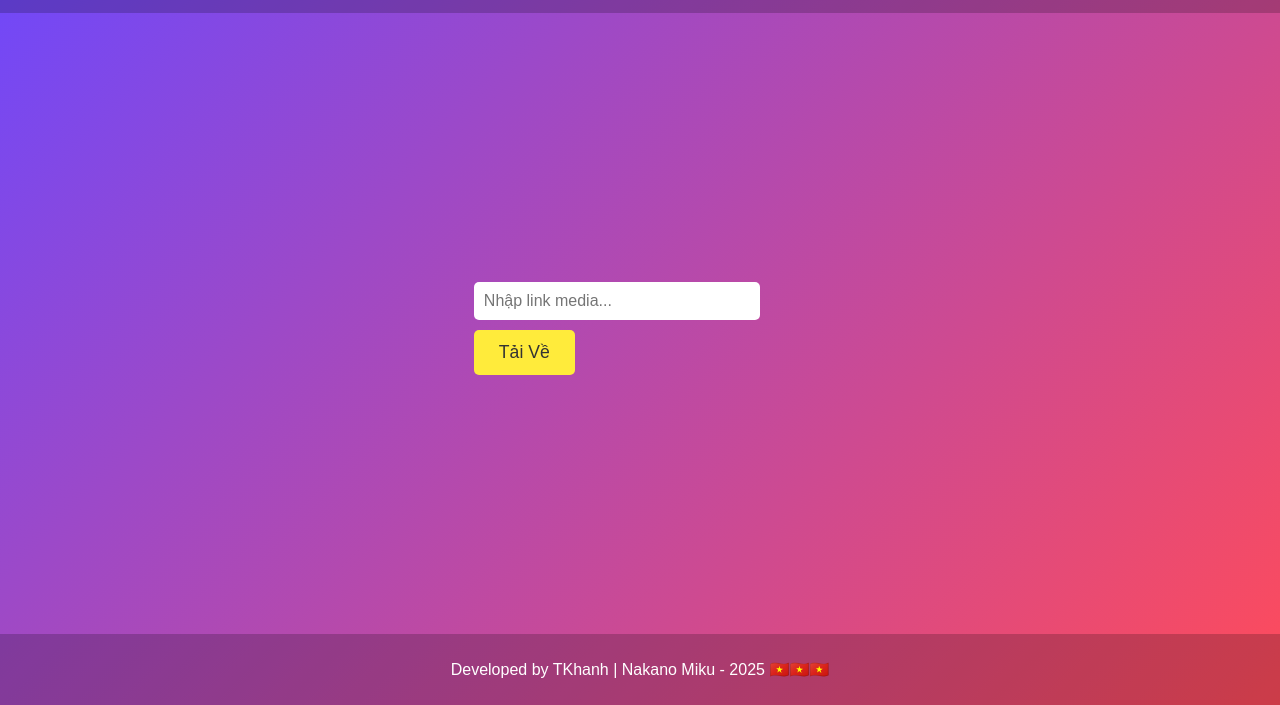
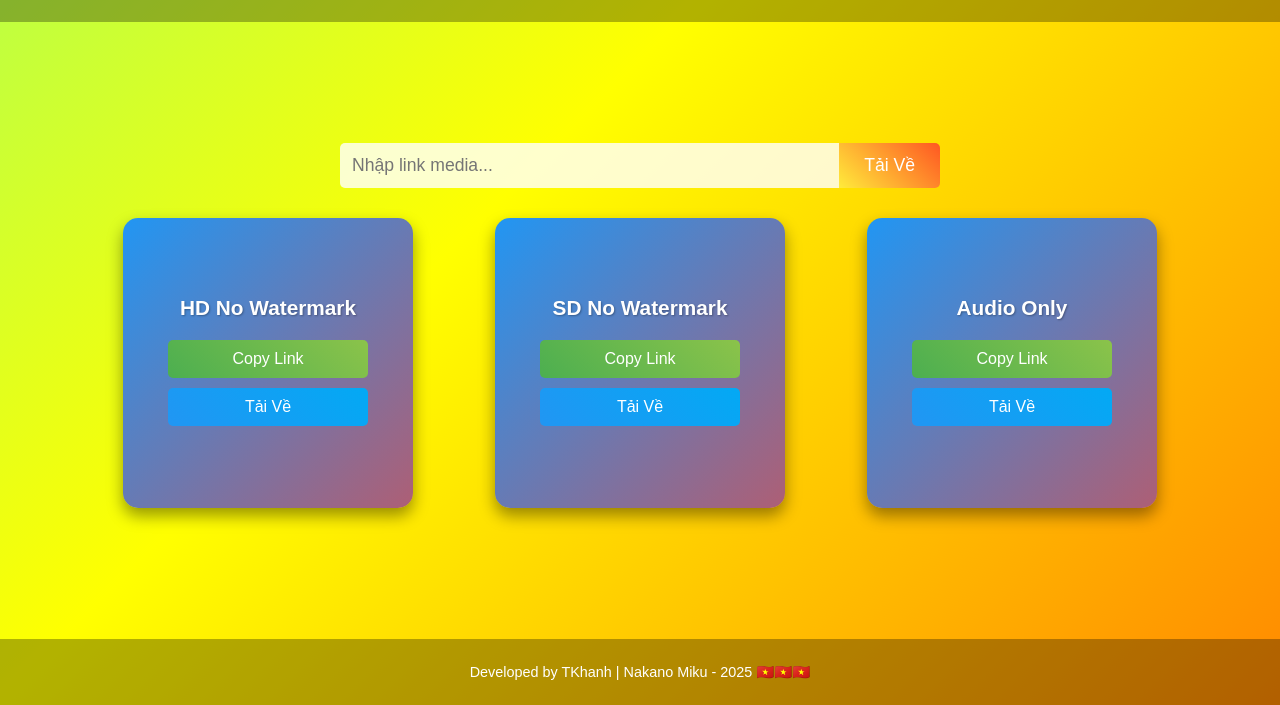
Before and after one commit to tkhanhpro/Downn, a website: page public/index.html in a window 1280 px wide. Shown: the part 95-800 px from the top of the page. Drawn offline with Linux system fonts and the light colour scheme.

Commit message:
Update style.css

```diff
--- a/public/style.css
+++ b/public/style.css
@@ -2,110 +2,147 @@ body {
   font-family: 'Arial', sans-serif;
   margin: 0;
   padding: 0;
-  background: linear-gradient(135deg, #6b48ff, #ff4b5a);
+  background: linear-gradient(135deg, #ff00ff, #00ffff, #ffff00, #ff0000);
+  background-size: 400% 400%;
+  animation: gradientMove 15s ease infinite;
   color: #fff;
   min-height: 100vh;
   display: flex;
   flex-direction: column;
 }
 
+@keyframes gradientMove {
+  0% { background-position: 0% 50%; }
+  50% { background-position: 100% 50%; }
+  100% { background-position: 0% 50%; }
+}
+
 header {
   text-align: center;
   padding: 20px;
-  background: rgba(0, 0, 0, 0.2);
+  background: rgba(0, 0, 0, 0.3);
 }
 
 header h1 {
   margin: 0;
-  font-size: 2em;
+  font-size: 2.5em;
+  text-shadow: 2px 2px 4px rgba(0,0,0,0.5);
 }
 
 header p {
   margin: 5px 0;
-  font-size: 1.1em;
+  font-size: 1.2em;
 }
 
 main {
   flex: 1;
   display: flex;
+  flex-direction: column;
   justify-content: center;
   align-items: center;
+  padding: 20px;
 }
 
-.media-card {
-  background: rgba(255, 255, 255, 0.1);
+.input-container {
+  display: flex;
+  width: 90%;
+  max-width: 600px;
+  margin-bottom: 20px;
+}
+
+input[type="url"] {
+  flex: 1;
+  padding: 12px;
+  border: none;
+  border-radius: 5px 0 0 5px;
+  font-size: 1.1em;
+  background: rgba(255,255,255,0.8);
+}
+
+#submit-btn {
+  background: linear-gradient(45deg, #ffeb3b, #ff5722);
+  color: #fff;
+  border: none;
+  padding: 12px 25px;
+  border-radius: 0 5px 5px 0;
+  cursor: pointer;
+  font-size: 1.1em;
+  transition: transform 0.2s;
+}
+
+#submit-btn:hover {
+  transform: scale(1.05);
+}
+
+#result-container {
+  display: flex;
+  justify-content: space-around;
+  width: 90%;
+  max-width: 1200px;
+  flex-wrap: wrap;
+}
+
+.media-frame {
+  background: linear-gradient(135deg, #2196f3, #f44336, #ffeb3b);
+  background-size: 300% 300%;
+  animation: frameGradient 10s ease infinite;
   border-radius: 15px;
   padding: 20px;
-  text-align: center;
-  width: 90%;
-  max-width: 400px;
-  box-shadow: 0 4px 15px rgba(0, 0, 0, 0.3);
+  margin: 10px;
+  width: 250px;
+  height: 250px;
+  display: flex;
+  flex-direction: column;
+  justify-content: center;
+  align-items: center;
+  box-shadow: 0 8px 16px rgba(0,0,0,0.4);
+  opacity: 0;
+  transform: scale(0.9);
+  animation: fadeInScale 0.5s forwards;
 }
 
-.preview {
-  width: 100%;
-  border-radius: 10px;
-  margin-bottom: 10px;
+@keyframes frameGradient {
+  0% { background-position: 0% 50%; }
+  50% { background-position: 100% 50%; }
+  100% { background-position: 0% 50%; }
 }
 
-.media-card h2 {
-  font-size: 1.2em;
-  margin: 10px 0;
+@keyframes fadeInScale {
+  to { opacity: 1; transform: scale(1); }
 }
 
-.download-options {
-  display: flex;
-  justify-content: space-around;
-  margin: 15px 0;
+.media-frame h3 {
+  margin: 0 0 15px;
+  font-size: 1.3em;
+  text-shadow: 1px 1px 2px rgba(0,0,0,0.3);
 }
 
-.download-btn {
-  background: #fff;
+.copy-btn, .download-btn {
+  background: rgba(255,255,255,0.9);
   border: none;
   padding: 10px 20px;
+  margin: 5px 0;
   border-radius: 5px;
   cursor: pointer;
   font-size: 1em;
-  transition: transform 0.2s, background 0.2s;
+  color: #333;
+  transition: transform 0.2s, box-shadow 0.2s;
+  width: 80%;
 }
 
-.mp4 { color: #ff4b5a; }
-.mp3 { color: #6b48ff; }
-
-.download-btn:hover {
-  transform: scale(1.05);
+.copy-btn:hover, .download-btn:hover {
+  transform: scale(1.1);
+  box-shadow: 0 4px 8px rgba(0,0,0,0.2);
 }
 
-.download-btn.mp4:hover { background: #ff4b5a; color: #fff; }
-.download-btn.mp3:hover { background: #6b48ff; color: #fff; }
+.copy-btn { background: linear-gradient(45deg, #4caf50, #8bc34a); color: #fff; }
+.download-btn { background: linear-gradient(45deg, #2196f3, #03a9f4); color: #fff; }
 
-input[type="url"] {
-  width: 80%;
-  padding: 10px;
-  margin: 10px 0;
-  border: none;
-  border-radius: 5px;
-  font-size: 1em;
-}
-
-#submit-btn {
-  background: #ffeb3b;
-  color: #333;
-  border: none;
-  padding: 12px 25px;
-  border-radius: 5px;
-  cursor: pointer;
-  font-size: 1.1em;
-  transition: background 0.2s;
-}
-
-#submit-btn:hover {
-  background: #fdd835;
-}
-
-#loading, #result, #error {
+#loading, #error {
   margin-top: 15px;
   text-align: center;
+  font-size: 1.2em;
+  color: #fff;
 }
 
 .hidden {
@@ -115,5 +152,6 @@ input[type="url"] {
 footer {
   text-align: center;
   padding: 10px;
-  background: rgba(0, 0, 0, 0.2);
+  background: rgba(0, 0, 0, 0.3);
+  font-size: 0.9em;
 }
```
